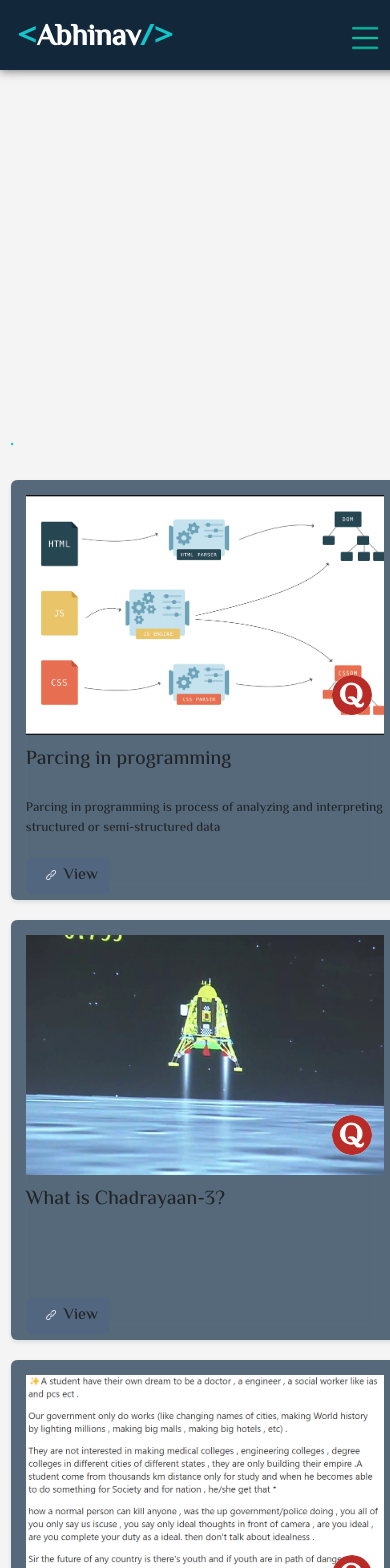
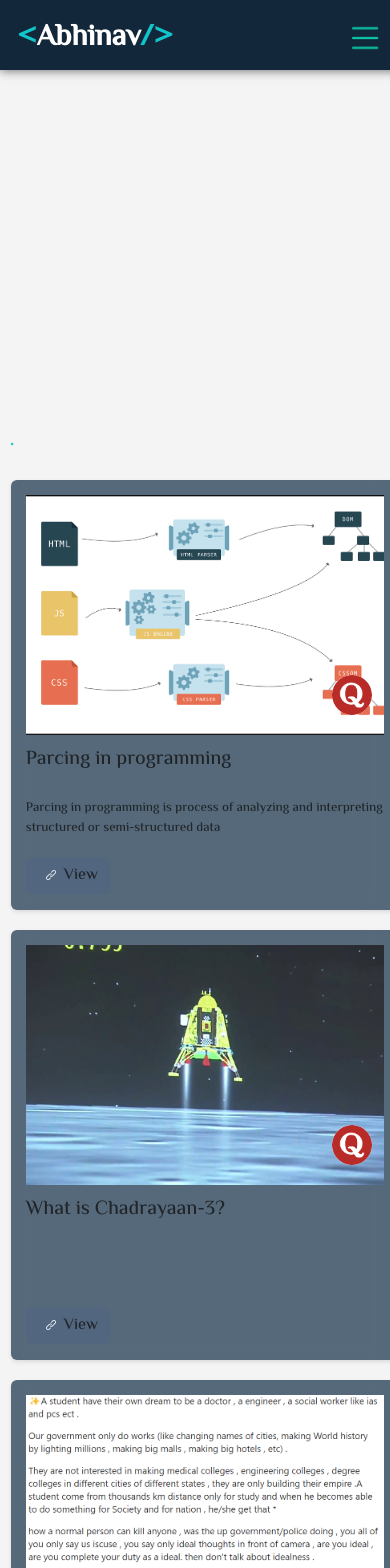
Before and after one commit to Abhinavrajsrivastav/AbhainavSrivastav, a React (Create React App) app: page /Vlogs in a window 390 px wide. Shown: the top 1568 px of the page. Built offline with nearby package versions, Linux system fonts and the light colour scheme.

Commit message:
25-02-2024-006

```diff
--- a/src/Components/Vlogs/VlogCard/VlogCard.css
+++ b/src/Components/Vlogs/VlogCard/VlogCard.css
@@ -98,7 +98,7 @@
 @media (max-width: 1005px) {
   .Vlog-card {
     width: 100%;
-    height: 420px;
+    height: 430px;
     position: relative;
     left: 0px;
   }
--- a/src/Components/Works/CardPage/CardsPage.css
+++ b/src/Components/Works/CardPage/CardsPage.css
@@ -81,7 +81,7 @@
 @media (max-width: 1005px) {
   .Page-card {
     width: 100%;
-    height: 420px;
+    height: 440px;
     position: relative;
     left: 0px;
   }
```
